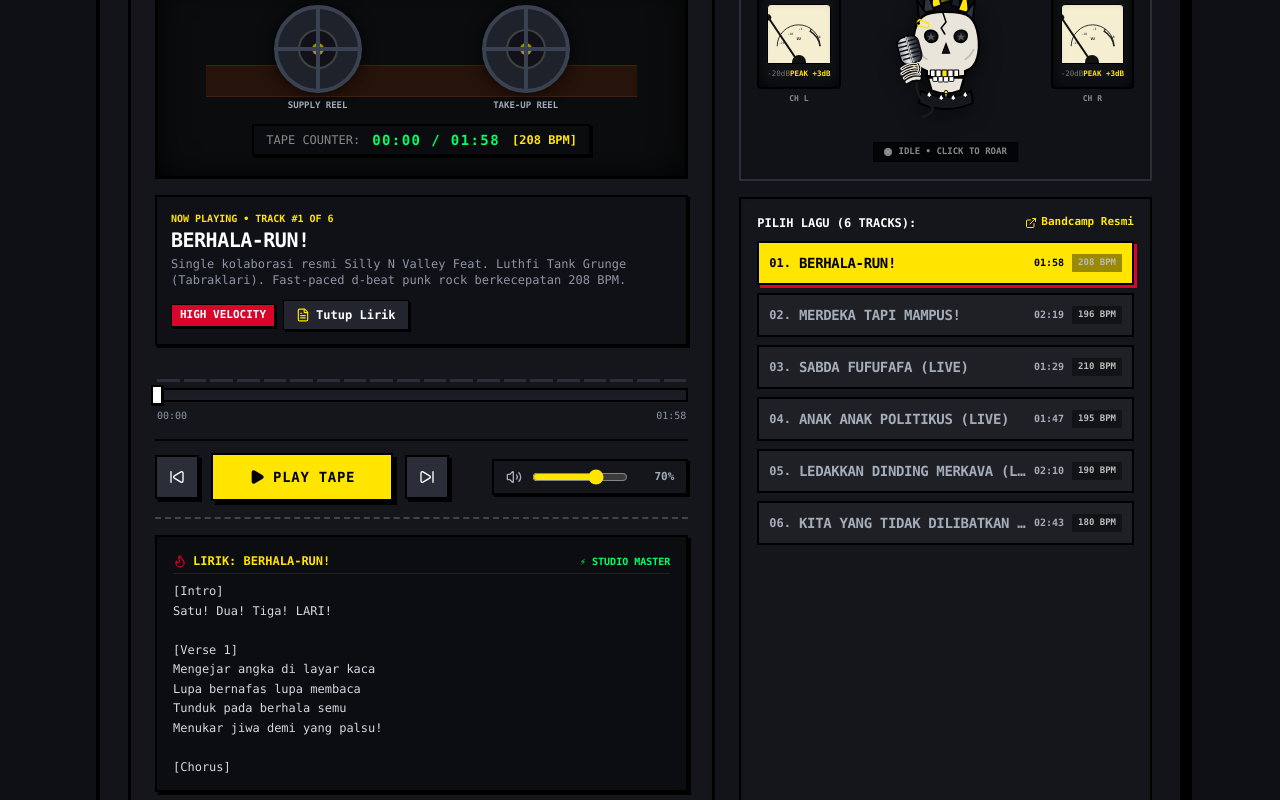
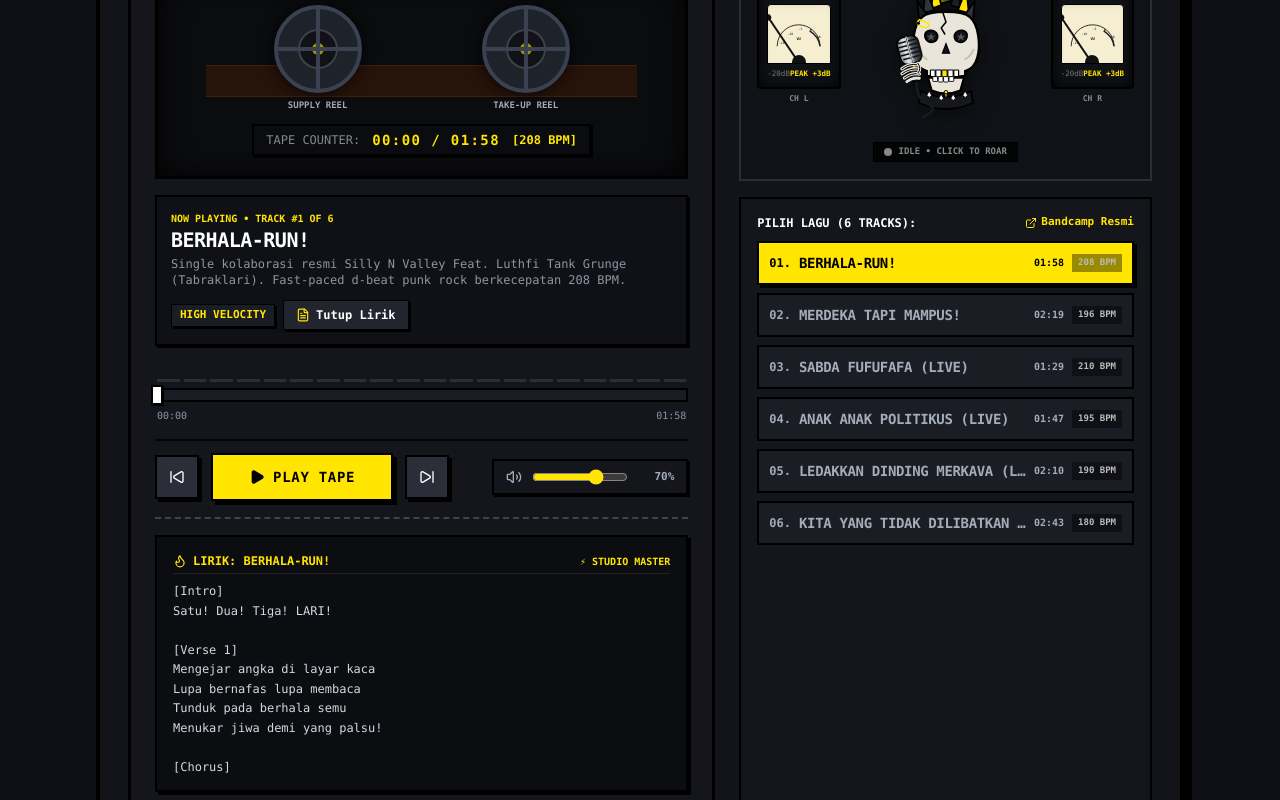
Before and after one commit to anggarenn/projectBand, a Next.js app: page /silly-n-valley in a window 1280 px wide. Both pictures are taken after a click on the button "Baca Lirik". Shown: the part 3107-3907 px from the top of the page. Built offline with nearby package versions, Linux system fonts and the light colour scheme; a web font is replaced by a local one.

Commit message:
style(player): harmonize audio player colors to amber and neutral matte

```diff
--- a/src/app/silly-n-valley/page.tsx
+++ b/src/app/silly-n-valley/page.tsx
@@ -1634,7 +1634,7 @@ CH 8: Backing Vocal (Guitar 2) -> Shure SM58 (Boom Stand)
         <div className="max-w-6xl mx-auto px-4 sm:px-6 lg:px-8 relative z-10">
           {/* Section Header */}
           <div className="text-center max-w-2xl mx-auto mb-8 sm:mb-10 space-y-2">
-            <div className="inline-flex items-center gap-2 bg-[#D90429] text-white px-3 py-1 font-mono text-xs font-black uppercase border-2 border-black shadow-[3px_3px_0px_#FFE500]">
+            <div className="inline-flex items-center gap-2 bg-[#FFE500] text-black px-3 py-1 font-mono text-xs font-black uppercase border-2 border-black shadow-[3px_3px_0px_#000]">
               <Headphones className="w-3.5 h-3.5" /> OFFICIAL TRACKS
             </div>
             <h2 className="text-4xl sm:text-6xl font-black uppercase tracking-tight text-white">
@@ -1662,7 +1662,7 @@ CH 8: Backing Vocal (Guitar 2) -> Shure SM58 (Boom Stand)
                       </div>
                     </div>
                     <div className="text-right">
-                      <div className="text-xs font-black bg-black text-[#FFE500] px-2.5 py-0.5 border border-black shadow-[2px_2px_0px_#D90429]">
+                      <div className="text-xs font-black bg-black text-[#FFE500] px-2.5 py-0.5 border border-black shadow-[2px_2px_0px_#000]">
                         SILLY N VALLEY
                       </div>
                       <div className="text-[9px] sm:text-[10px] font-bold text-black mt-0.5">TANGERANG DIY REC.</div>
@@ -1715,11 +1715,11 @@ CH 8: Backing Vocal (Guitar 2) -> Shure SM58 (Boom Stand)
                       </div>
                     </div>
 
-                    {/* Digital VFD Tape Counter HUD */}
+                    {/* Amber LED Tape Counter HUD */}
                     <div className="mt-3 text-center relative z-10">
                       <div className="inline-flex items-center gap-2 sm:gap-3 bg-[#0A0C10] border-2 border-black px-3 py-1 font-mono text-[11px] sm:text-xs shadow-[2px_2px_0px_#000]">
                         <span className="text-[#888] hidden sm:inline">TAPE COUNTER:</span>
-                        <span className="text-[#00FF66] font-black tracking-widest text-xs sm:text-sm">
+                        <span className="text-[#FFE500] font-black tracking-widest text-xs sm:text-sm">
                           {formatTime(playbackSec)} / {activeTrack.duration}
                         </span>
                         <span className="text-[#FFE500] font-black">[{activeTrack.bpm} BPM]</span>
@@ -1741,7 +1741,7 @@ CH 8: Backing Vocal (Guitar 2) -> Shure SM58 (Boom Stand)
                       </div>
                     </div>
                     <div className="flex items-center gap-2">
-                      <span className="bg-[#D90429] text-white border border-black px-2 py-0.5 text-[11px] font-bold uppercase shadow-[2px_2px_0px_#000]">
+                      <span className="bg-[#1A1D24] text-[#FFE500] border border-black px-2 py-0.5 text-[11px] font-bold uppercase shadow-[2px_2px_0px_#000]">
                         {activeTrack.energy}
                       </span>
                       <button
@@ -1841,7 +1841,7 @@ CH 8: Backing Vocal (Guitar 2) -> Shure SM58 (Boom Stand)
                         onClick={togglePlayPause}
                         className={`flex-1 sm:flex-initial px-6 sm:px-9 py-3 min-h-[44px] font-mono font-black text-sm uppercase tracking-wider border-2 border-black flex items-center justify-center gap-2 transition-all active:translate-y-0.5 active:shadow-none cursor-pointer ${
                           isPlaying
-                            ? "bg-[#D90429] text-white shadow-[4px_4px_0px_#000]"
+                            ? "bg-[#101217] text-[#FFE500] border-[#FFE500] shadow-[4px_4px_0px_#000]"
                             : "bg-[#FFE500] text-black shadow-[4px_4px_0px_#000]"
                         }`}
                       >
@@ -1875,7 +1875,7 @@ CH 8: Backing Vocal (Guitar 2) -> Shure SM58 (Boom Stand)
                         title={isMuted ? "Unmute" : "Mute"}
                       >
                         {isMuted ? (
-                          <VolumeX className="w-4 h-4 text-[#D90429]" />
+                          <VolumeX className="w-4 h-4 text-[#FFE500]" />
                         ) : (
                           <Volume2 className="w-4 h-4" />
                         )}
@@ -1907,9 +1907,9 @@ CH 8: Backing Vocal (Guitar 2) -> Shure SM58 (Boom Stand)
                     <div className="bg-[#0C0D11] border-2 border-black p-4 font-mono text-xs shadow-[3px_3px_0px_#000]">
                       <div className="flex justify-between items-center mb-2 pb-1 border-b border-[#222]">
                         <span className="text-[#FFE500] font-black uppercase flex items-center gap-1.5">
-                          <Flame className="w-3.5 h-3.5 text-[#D90429]" /> Lirik: {activeTrack.title}
+                          <Flame className="w-3.5 h-3.5 text-[#FFE500]" /> Lirik: {activeTrack.title}
                         </span>
-                        <span className="text-[10px] text-[#00FF66] font-bold">
+                        <span className="text-[10px] text-[#FFE500] font-bold">
                           {activeTrack.sourceType === "live" ? "🔴 LIVE SESSION" : "⚡ STUDIO MASTER"}
                         </span>
                       </div>
@@ -1987,8 +1987,8 @@ CH 8: Backing Vocal (Guitar 2) -> Shure SM58 (Boom Stand)
                             }}
                             className={`p-2.5 text-left font-mono border-2 transition-all flex items-center justify-between cursor-pointer ${
                               isSelected
-                                ? "bg-[#FFE500] text-black border-black shadow-[3px_3px_0px_#D90429]"
-                                : "bg-[#1E2026] text-[#A4ACB9] border-black hover:border-[#FFE500] hover:text-white"
+                                ? "bg-[#FFE500] text-black border-black shadow-[3px_3px_0px_#000]"
+                                : "bg-[#1A1D24] text-[#A4ACB9] border-black hover:border-[#FFE500] hover:text-white"
                             }`}
                           >
                             <div className="flex items-center gap-2 truncate">
```
